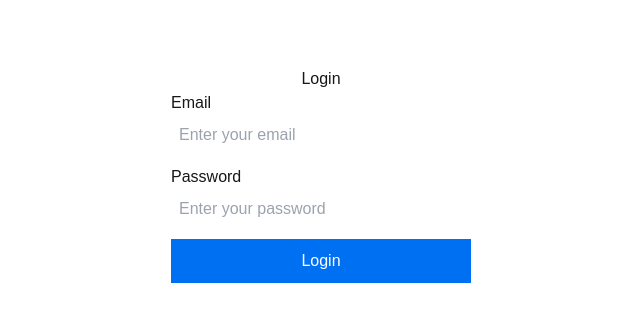
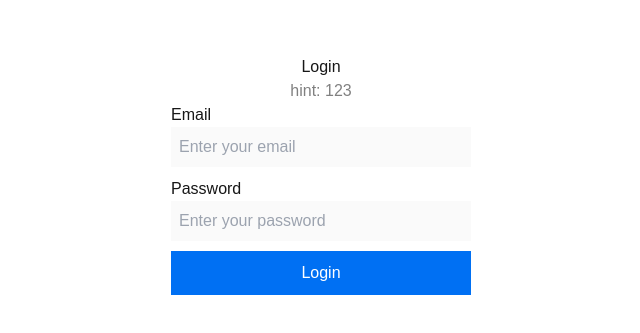
Before and after one commit to Alanningar/libraryApp, a Next.js app: page /login in a window 1280 px wide. Shown: the part 225-558 px from the top of the page, without its empty margins (319-959 px from the left). Built offline with nearby package versions, Linux system fonts and the light colour scheme.

Commit message:
forgot to commit this

```diff
--- a/src/app/login/page.tsx
+++ b/src/app/login/page.tsx
@@ -1,20 +1,10 @@
 // src/app/login/page.tsx
+import Login from "@/comps/Login";
 
 export default function LoginPage() {
     return (
-      <div style={{ display: "flex", flexDirection: "column", alignItems: "center", justifyContent: "center", height: "100vh" }}>
-        <h1>Login</h1>
-        <form style={{ display: "flex", flexDirection: "column", width: "300px" }}>
-          <label htmlFor="email">Email</label>
-          <input type="email" id="email" placeholder="Enter your email" required style={{ marginBottom: "10px", padding: "8px" }} />
-
-          <label htmlFor="password">Password</label>
-          <input type="password" id="password" placeholder="Enter your password" required style={{ marginBottom: "10px", padding: "8px" }} />
-
-          <button type="submit" style={{ padding: "10px", backgroundColor: "#0070f3", color: "white", border: "none", cursor: "pointer" }}>
-            Login
-          </button>
-        </form>
-      </div>
+        <div>
+            <Login />
+        </div>
     );
-  }
+}
```
